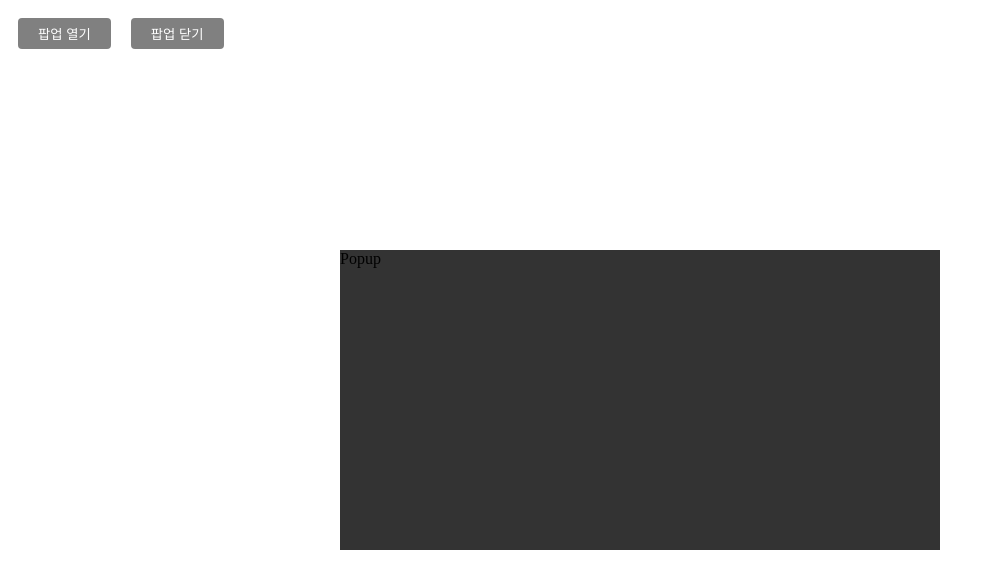
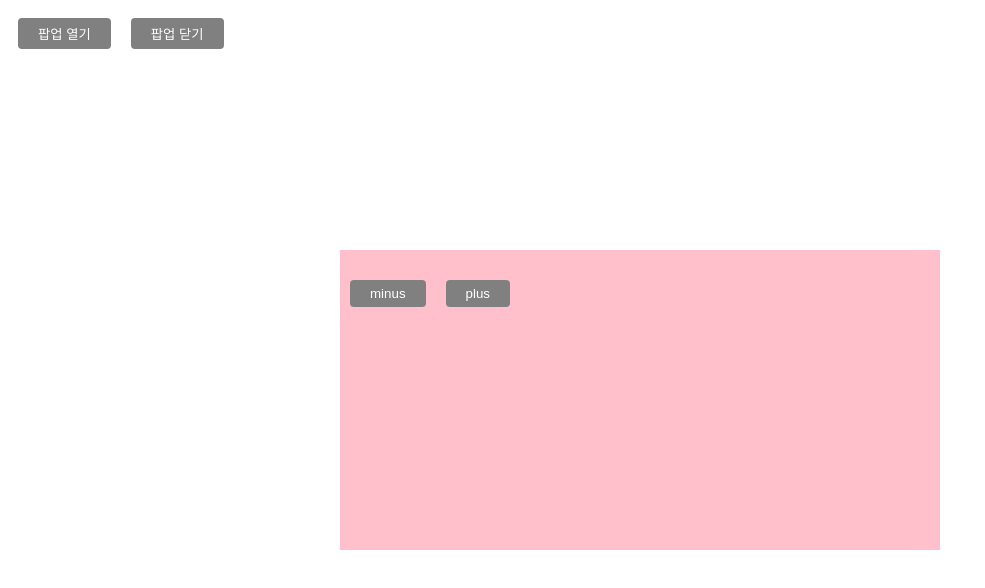
Before and after one commit to index00913/react_first, a React (Create React App) app: page / in a window 1280 px wide. Both pictures are taken after a click on the button "팝업 열기". Shown: the top 588 px of the page, without its empty margins (0-985 px from the left). Built offline with nearby package versions, Linux system fonts and the light colour scheme.

Commit message:
팝업 안에 숫자 증가 이벤트

```diff
--- a/src/components/Popup.jsx
+++ b/src/components/Popup.jsx
@@ -1,5 +1,24 @@
+import { useEffect, useState } from 'react';
+
 function Popup() {
-	return <aside>Popup</aside>;
+	const [Num, setNum] = useState(useState);
+	useEffect(() => {
+		//컴포넌트가 mount시 한번만 실행
+		console.log('popup 생성');
+
+		return () => {
+			//컴포넌트가 unmount시 한번만 실행
+			console.log('popup소멸');
+		};
+	}, []);
+
+	return (
+		<aside>
+			<h1>{Num}</h1>
+			<button onClick={() => setNum(Num - 1)}>minus</button>
+			<button onClick={() => setNum(Num + 1)}>plus</button>
+		</aside>
+	);
 }
 
 export default Popup;
--- a/src/style.scss
+++ b/src/style.scss
@@ -11,7 +11,7 @@
 aside {
 	width: 600px;
 	height: 300px;
-	background: #333;
+	background: pink;
 	position: fixed;
 	top: 50%;
 	left: 50%;
```
